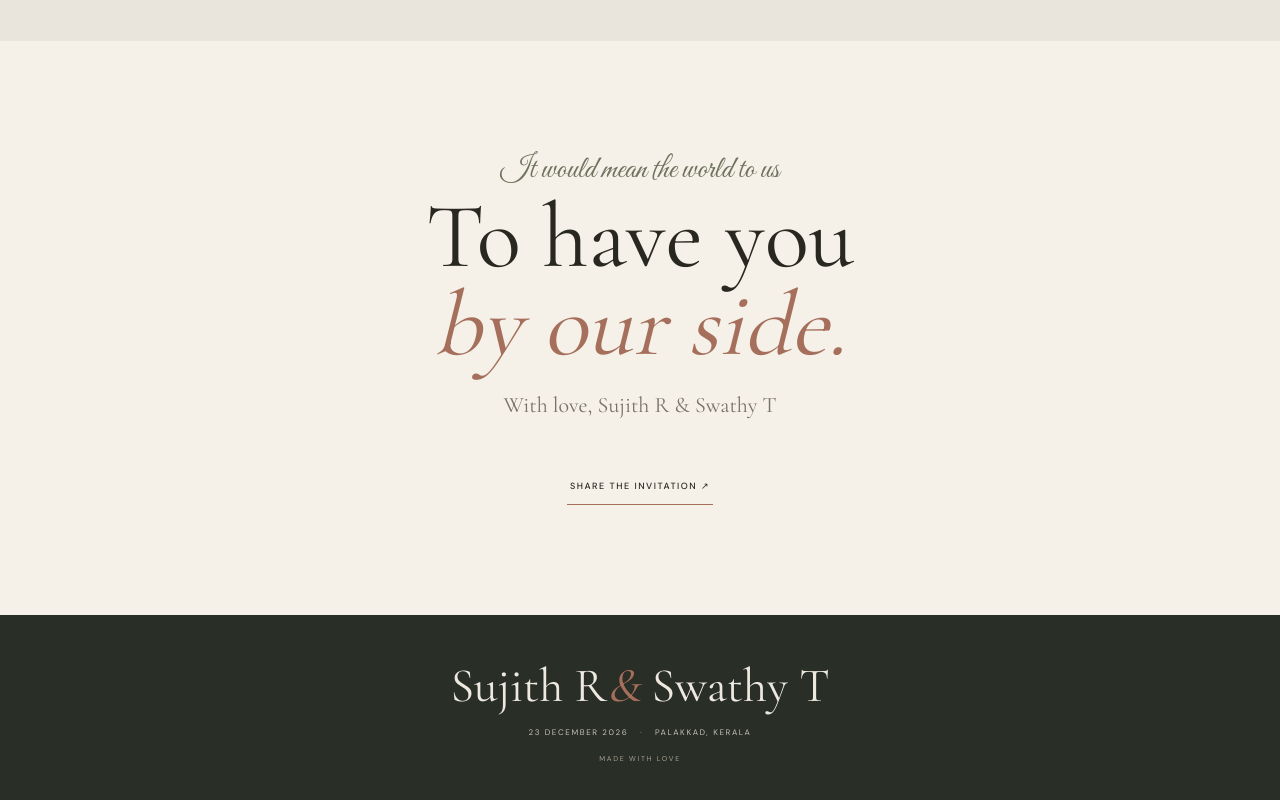
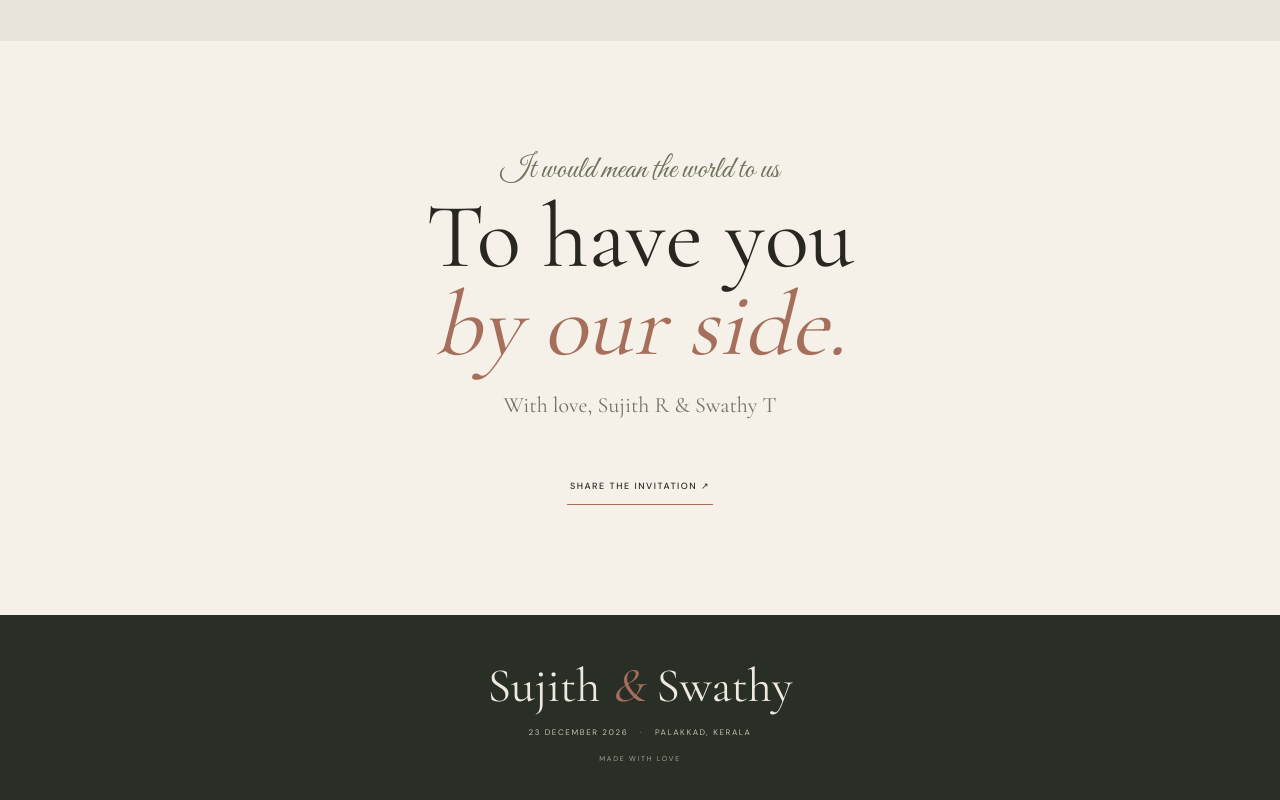
Before and after one commit to sujithr17/my-wedding, a plain HTML site: page index.html in a window 1280 px wide. Shown: the part 4523-5323 px from the top of the page. Drawn offline with nearby package versions, Linux system fonts and the light colour scheme.

Commit message:
Update index.html

```diff
--- a/index.html
+++ b/index.html
@@ -3,7 +3,7 @@
 <meta charset="utf-8"><meta name="viewport" content="width=device-width,initial-scale=1">
 <meta name="theme-color" content="#f5f0e8">
 <meta name="description" content="Wedding reception of Sujith R and Swathy T on 23 December 2026 in Palakkad, Kerala.">
-<title>Sujith R & Swathy T | 23 December 2026</title>
+<title>Sujith & Swathy | 23 December 2026</title>
 <link rel="preconnect" href="https://fonts.googleapis.com"><link rel="preconnect" href="https://fonts.gstatic.com" crossorigin>
 <link href="https://fonts.googleapis.com/css2?family=Cormorant+Garamond:wght@400;500;600;700&family=DM+Sans:wght@400;500;600&family=Great+Vibes&display=swap" rel="stylesheet">
 <link rel="stylesheet" href="styles.css"></head><body>
@@ -33,5 +33,5 @@
 <p class="family-members">Sumesh R · Drishya V · Etaashya D S<br>Subeesh R · Saranya R</p>
 <p class="family-address">Puthan House, Karippode Post,<br>Pudunagaram Via, Palakkad</p></div></section>
 <section class="closing"><p class="script-kicker">It would mean the world to us</p><h2>To have you<br><em>by our side.</em></h2><p>With love, Sujith R & Swathy T</p><button id="shareButton" class="share-button">SHARE THE INVITATION ↗</button></section>
-</main><footer><p class="footer-names">Sujith R<em>&</em> Swathy T</p><p>23 DECEMBER 2026 <span>·</span> PALAKKAD, KERALA</p><small>MADE WITH LOVE</small></footer>
+</main><footer><p class="footer-names">Sujith <em>&</em> Swathy </p><p>23 DECEMBER 2026 <span>·</span> PALAKKAD, KERALA</p><small>MADE WITH LOVE</small></footer>
 <script src="script.js"></script></body></html>
```
